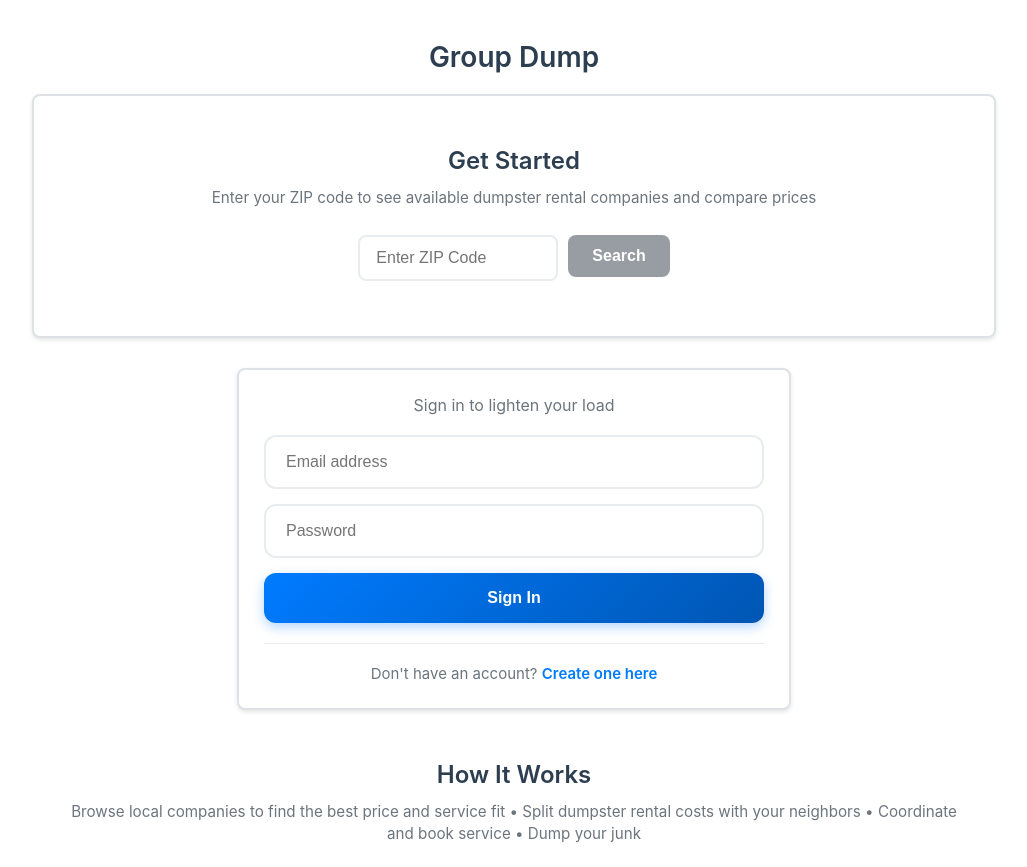
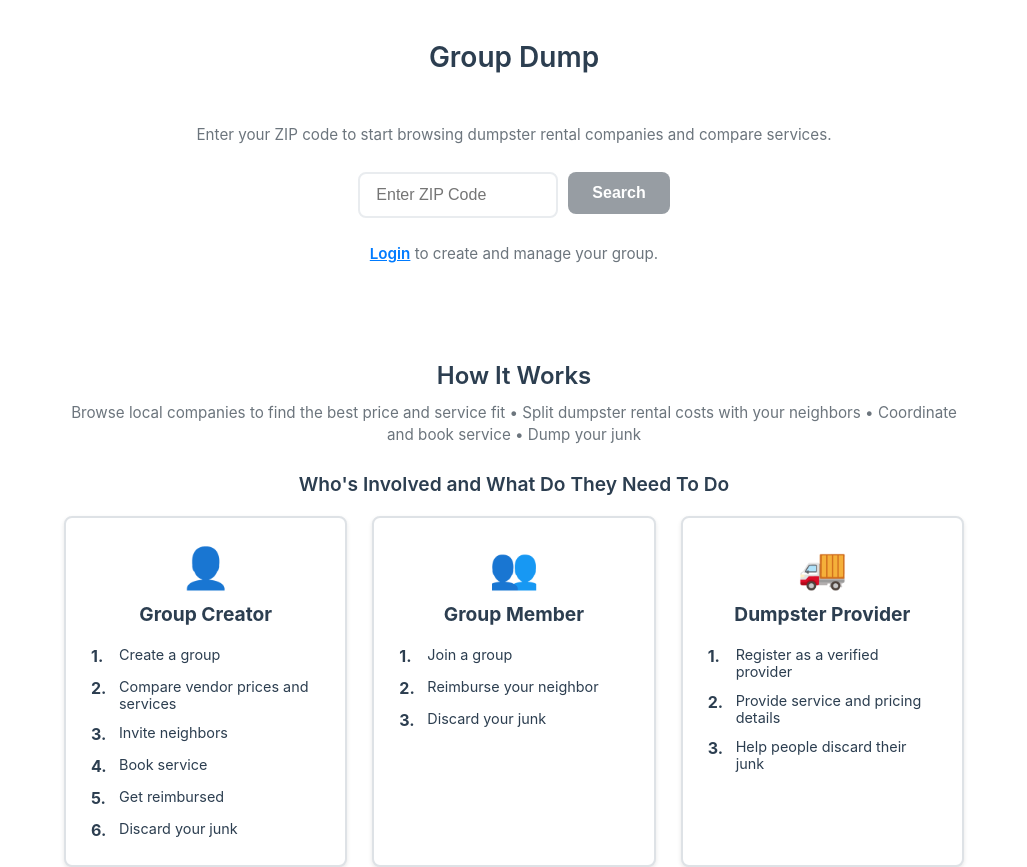
Before and after one commit to patrickmhaney/group_dump, a React (Create React App) app: page /home in a window 1280 px wide. Shown: the top 867 px of the page, without its empty margins (126-1153 px from the left). Built offline with nearby package versions, Linux system fonts and the light colour scheme.

Commit message:
checkpoint

```diff
--- a/src/components/Home.tsx
+++ b/src/components/Home.tsx
@@ -46,6 +46,7 @@ const Home: React.FC = () => {
   const [loadingCompanies, setLoadingCompanies] = useState(false);
   const [companiesError, setCompaniesError] = useState('');
   const [selectedCompanyId, setSelectedCompanyId] = useState<number | null>(null);
+  const [showLoginModal, setShowLoginModal] = useState(false);
 
   const handleSubmit = async (e: React.FormEvent) => {
     e.preventDefault();
@@ -63,6 +64,7 @@ const Home: React.FC = () => {
       });
 
       login(tokenResponse.data.access_token, userResponse.data);
+      setShowLoginModal(false); // Close modal on successful login
 
       // Check for redirect parameter
       const redirectPath = searchParams.get('redirect');
@@ -132,18 +134,11 @@ const Home: React.FC = () => {
 
       {/* Browse Dumpster Companies Section */}
       <div style={{
-        padding: '30px',
-        marginBottom: '30px',
+        padding: '30px 0',
+        marginBottom: '10px',
         width: '100%',
-        maxWidth: '900px',
-        background: 'white',
-        borderRadius: '8px',
-        boxShadow: '0 2px 4px rgba(0,0,0,0.1)',
-        border: '2px solid #dee2e6'
+        maxWidth: '900px'
       }}>
-        <h2 style={{ color: '#2c3e50', marginBottom: '12px', textAlign: 'center', fontSize: '1.5em', fontWeight: '600' }}>
-          Get Started
-        </h2>
         <p style={{
           color: '#6c757d',
           margin: '0 0 25px 0',
@@ -151,7 +146,7 @@ const Home: React.FC = () => {
           lineHeight: '1.5',
           textAlign: 'center'
         }}>
-          Enter your ZIP code to see available dumpster rental companies and compare prices
+          Enter your ZIP code to start browsing dumpster rental companies and compare services.
         </p>
 
         {/* ZIP Code Search Form */}
@@ -198,6 +193,27 @@ const Home: React.FC = () => {
             </button>
           </div>
         </form>
+
+        <p style={{
+          color: '#6c757d',
+          margin: '0 0 25px 0',
+          fontSize: '0.95rem',
+          lineHeight: '1.5',
+          textAlign: 'center'
+        }}>
+          <span
+            onClick={() => setShowLoginModal(true)}
+            style={{
+              color: '#007bff',
+              cursor: 'pointer',
+              textDecoration: 'underline',
+              fontWeight: '600'
+            }}
+          >
+            Login
+          </span>
+          {' '}to create and manage your group.
+        </p>
 
         {companiesError && (
           <div style={{
@@ -517,17 +533,56 @@ const Home: React.FC = () => {
         )}
       </div>
 
-      {/* Login Form */}
-      <div style={{
+      {/* Login Modal */}
+      {showLoginModal && (
+        <div
+          onClick={() => setShowLoginModal(false)}
+          style={{
+            position: 'fixed',
+            top: 0,
+            left: 0,
+            right: 0,
+            bottom: 0,
+            backgroundColor: 'rgba(0, 0, 0, 0.5)',
+            display: 'flex',
+            justifyContent: 'center',
+            alignItems: 'center',
+            zIndex: 1000
+          }}
+        >
+          <div
+            onClick={(e) => e.stopPropagation()}
+            style={{
               background: 'white',
               borderRadius: '8px',
               padding: '25px',
-        marginBottom: '20px',
-        boxShadow: '0 2px 4px rgba(0,0,0,0.1)',
+              boxShadow: '0 4px 20px rgba(0,0,0,0.15)',
               border: '2px solid #dee2e6',
               width: '100%',
-        maxWidth: '500px'
-      }}>
+              maxWidth: '500px',
+              margin: '20px',
+              maxHeight: '90vh',
+              overflowY: 'auto'
+            }}
+          >
+            <div style={{ display: 'flex', justifyContent: 'space-between', alignItems: 'center', marginBottom: '20px' }}>
+              <h2 style={{ margin: 0, color: '#2c3e50', fontSize: '1.5em' }}>Sign In</h2>
+              <button
+                onClick={() => setShowLoginModal(false)}
+                style={{
+                  background: 'none',
+                  border: 'none',
+                  fontSize: '24px',
+                  cursor: 'pointer',
+                  color: '#6c757d',
+                  padding: '0',
+                  lineHeight: '1'
+                }}
+              >
+                ×
+              </button>
+            </div>
+
             <div style={{
               textAlign: 'center',
               marginBottom: '20px'
@@ -639,14 +694,14 @@ const Home: React.FC = () => {
                 }}
                 onMouseEnter={(e) => {
                   if (!loading) {
-                e.target.style.transform = 'translateY(-1px)';
-                e.target.style.boxShadow = '0 6px 16px rgba(0, 123, 255, 0.4)';
+                    e.currentTarget.style.transform = 'translateY(-1px)';
+                    e.currentTarget.style.boxShadow = '0 6px 16px rgba(0, 123, 255, 0.4)';
                   }
                 }}
                 onMouseLeave={(e) => {
                   if (!loading) {
-                e.target.style.transform = 'translateY(0)';
-                e.target.style.boxShadow = '0 4px 12px rgba(0, 123, 255, 0.3)';
+                    e.currentTarget.style.transform = 'translateY(0)';
+                    e.currentTarget.style.boxShadow = '0 4px 12px rgba(0, 123, 255, 0.3)';
                   }
                 }}
               >
@@ -674,10 +729,10 @@ const Home: React.FC = () => {
                     fontWeight: '600'
                   }}
                   onMouseEnter={(e) => {
-                e.target.style.textDecoration = 'underline';
+                    e.currentTarget.style.textDecoration = 'underline';
                   }}
                   onMouseLeave={(e) => {
-                e.target.style.textDecoration = 'none';
+                    e.currentTarget.style.textDecoration = 'none';
                   }}
                 >
                   Create one here
@@ -685,6 +740,8 @@ const Home: React.FC = () => {
               </p>
             </div>
           </div>
+        </div>
+      )}
 
       <div style={{
         padding: '10px 30px 30px 30px',
```
Lines whose indentation alone changed are shown as unchanged.
